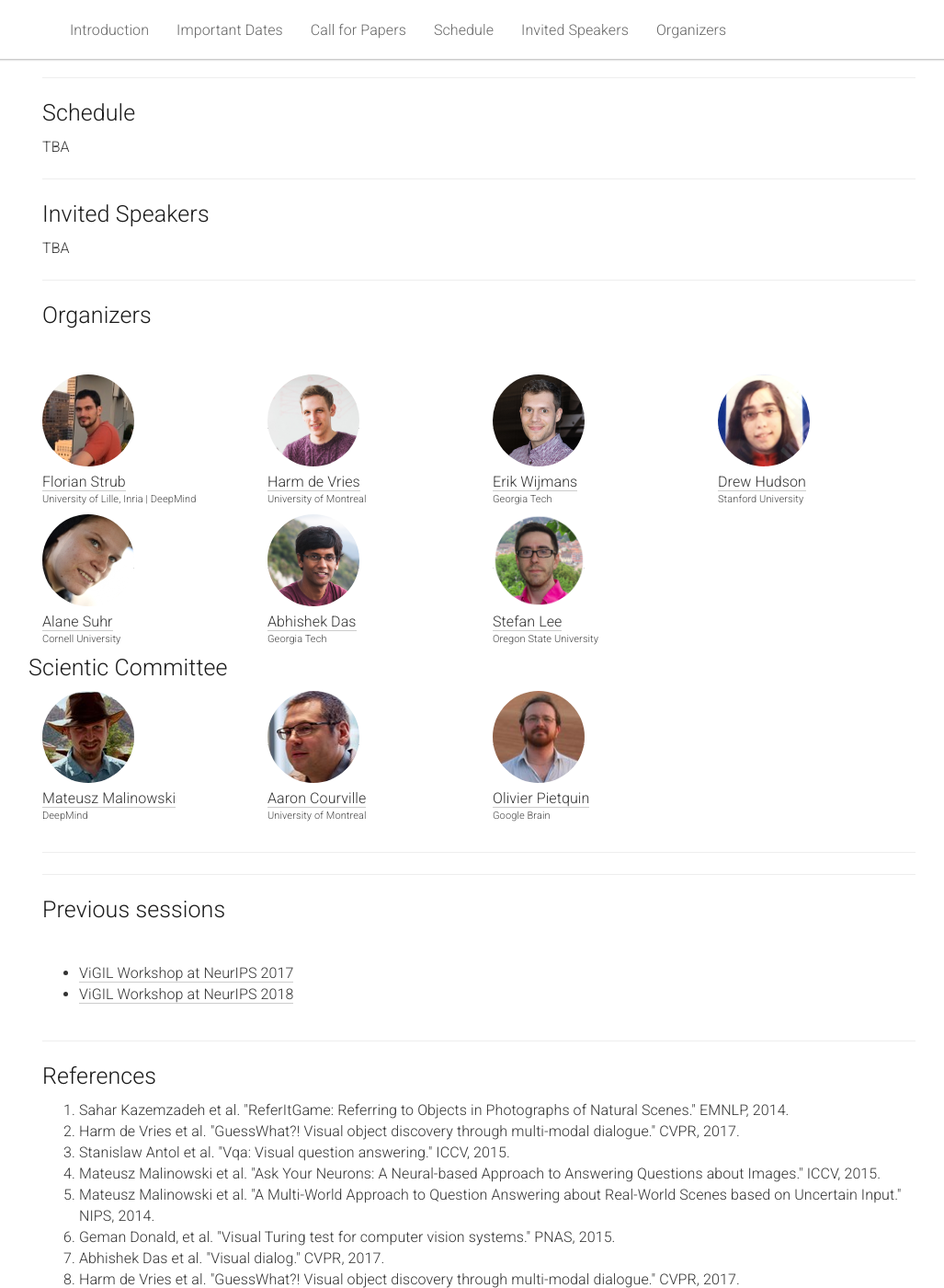
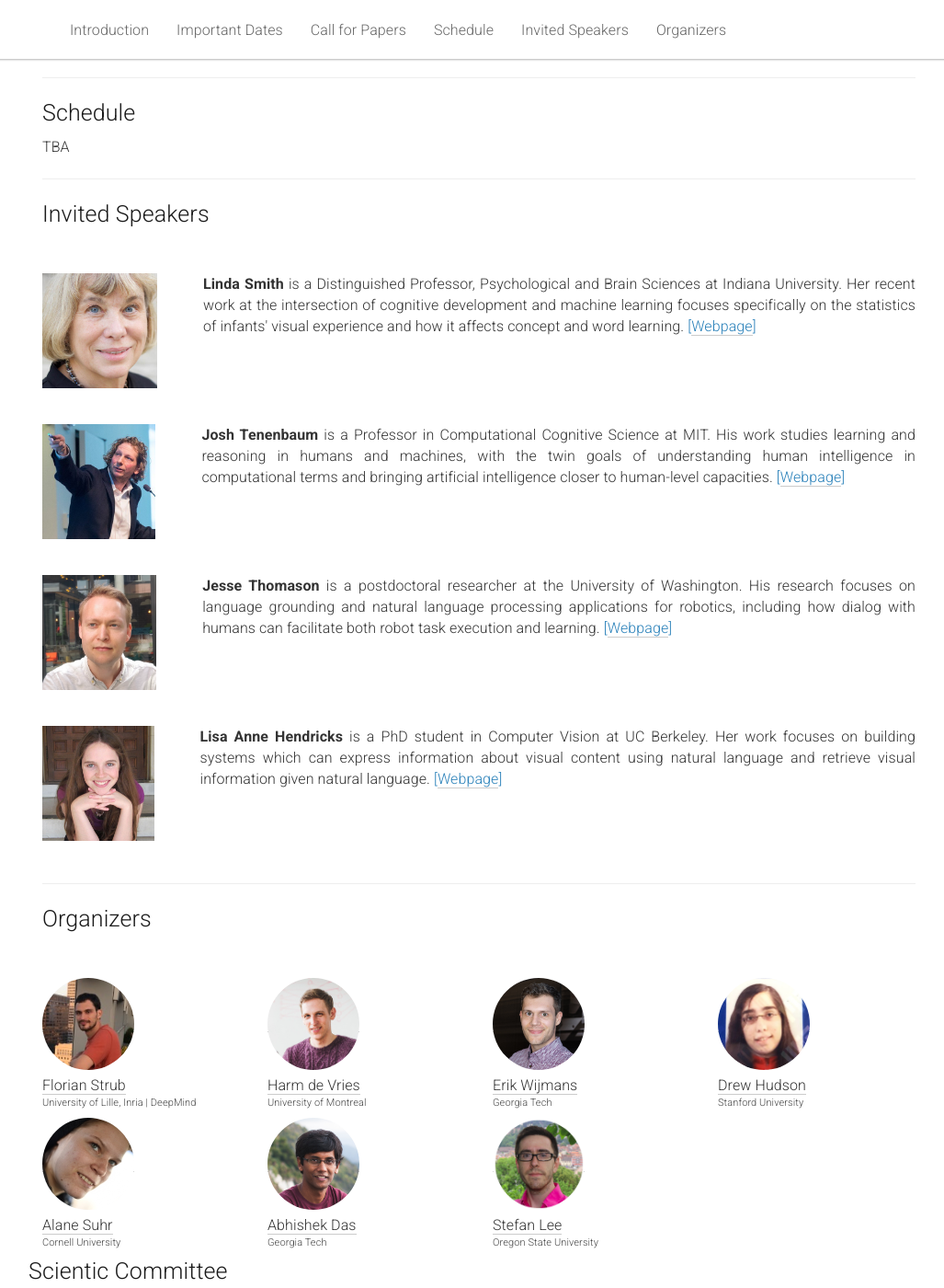
Before and after one commit to vigilworkshop/vigilworkshop.github.io, a Jekyll site: the page built from _pages/home.md, in a window 1280 px wide and 1400 px high, scrolled down 1847 px. Shown: the whole window at 92% size, without its empty margins (119-1146 px from the left). Built offline with Jekyll 4.4.1, drawn with Linux system fonts in a browser that asks for light colours.

Commit message:
First set of invited speakers

```diff
--- a/_pages/home.md
+++ b/_pages/home.md
@@ -144,8 +144,44 @@ TBA
     <h2>Invited Speakers</h2>
   </div>
 </div>
+<p><br /></p>
 
-TBA
+<div class="row">
+  <div class="col-md-12">
+    <img class="speaker-pic" style="float:left;margin-right:50px;" src="/static/img/people/linda-smith.jpg" />
+    <p><b>Linda Smith</b>
+    is a Distinguished Professor, Psychological and Brain Sciences at Indiana University. Her recent work at the intersection of cognitive development and machine learning focuses specifically on the statistics of infants' visual experience and how it affects concept and word learning.
+    <span style="color:#2980b9;">[<a href="http://www.iub.edu/~cogdev/">Webpage</a>]</span></p>
+  </div>
+</div>
+<p><br /></p>
+
+<div class="row">
+  <div class="col-md-12">
+    <img class="speaker-pic" style="float:left;margin-right:50px;" src="/static/img/people/josh-tenenbaum.jpeg" />
+    <p><b>Josh Tenenbaum</b> is a Professor in Computational Cognitive Science at MIT. His work studies learning and reasoning in humans and machines, with the twin goals of understanding human intelligence in computational terms and bringing artificial intelligence closer to human-level capacities.
+    <span style="color:#2980b9;">[<a href="https://web.mit.edu/cocosci/josh.html">Webpage</a>]</span></p>
+  </div>
+</div>
+<p><br /></p>
+
+<div class="row">
+  <div class="col-md-12">
+    <img class="speaker-pic" style="float:left;margin-right:50px;" src="/static/img/people/jesse-thomason.jpg" />
+    <p><b>Jesse Thomason</b> is a postdoctoral researcher at the University of Washington. His research focuses on language grounding and natural language processing applications for robotics, including how dialog with humans can facilitate both robot task execution and learning.
+    <span style="color:#2980b9;">[<a href="https://jessethomason.com">Webpage</a>]</span></p>
+  </div>
+</div>
+<p><br /></p>
+
+<div class="row">
+  <div class="col-md-12">
+    <img class="speaker-pic" style="float:left;margin-right:50px;" src="/static/img/people/lisa-anne-hendricks.jpg" />
+    <p><b>Lisa Anne Hendricks</b> is a PhD student in Computer Vision at UC Berkeley. Her work focuses on building systems which can express information about visual content using natural language and retrieve visual information given natural language.
+    <span style="color:#2980b9;">[<a href="https://people.eecs.berkeley.edu/~lisa_anne/">Webpage</a>]</span></p>
+  </div>
+</div>
+<p><br /></p>
 
 <hr>
 <div class="row" id="organizers">
@@ -264,7 +300,6 @@ TBA
   </div>
 
 </div>
-<hr>
 
 <hr>
 <div class="row">
```
Also changed, not shown: static/img/people/jesse-thomason.jpg (added), static/img/people/josh-tenenbaum.jpeg (added), static/img/people/linda-smith.jpg (added), static/img/people/lisa-anne-hendricks.jpg (added).
